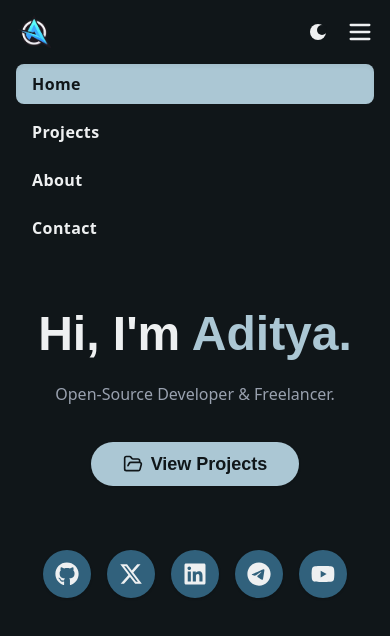
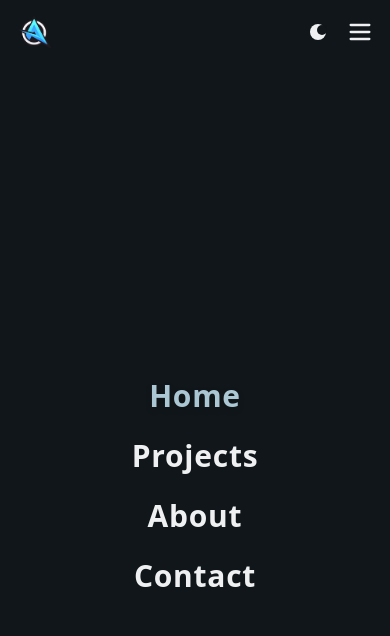
Before and after one commit to xditya/portfolio, a Next.js app: page / in a window 390 px wide. Both pictures are taken after a click on the button "Toggle navigation". Shown: the top 636 px of the page. Built offline with nearby package versions, Linux system fonts and the light colour scheme.

Commit message:
feat: implement GSAP animations for mobile menu in Navbar component

```diff
--- a/src/components/Navbar.tsx
+++ b/src/components/Navbar.tsx
@@ -1,13 +1,15 @@
 "use client";
-import React from "react";
+import React, { useEffect, useRef } from "react";
 import Image from "next/image";
 import Link from "next/link";
 import { useState } from "react";
 import { usePathname } from "next/navigation";
+import gsap from "gsap";
 
 export default function Navbar() {
   const [open, setOpen] = React.useState(false);
   const active = usePathname() || "/";
+  const mobileMenuRef = useRef<HTMLDivElement>(null);
 
   const navLinks = React.useMemo(
     () => [
@@ -18,6 +20,26 @@ export default function Navbar() {
     ],
     []
   );
+
+  useEffect(() => {
+    if (mobileMenuRef.current) {
+      if (open) {
+        gsap.to(mobileMenuRef.current, {
+          height: "100vh",
+          opacity: 1,
+          duration: 0.4,
+          ease: "power2.out",
+        });
+      } else {
+        gsap.to(mobileMenuRef.current, {
+          height: 0,
+          opacity: 0,
+          duration: 0.4,
+          ease: "power2.in",
+        });
+      }
+    }
+  }, [open]);
 
   return (
     <nav className="w-full fixed top-0 left-0 z-50 bg-[var(--background)]">
@@ -80,17 +102,21 @@ export default function Navbar() {
           </button>
         </div>
       </div>
-      {open && (
-        <div className="md:hidden bg-[var(--background)] px-4 pb-4 flex flex-col gap-2">
+      <div
+        ref={mobileMenuRef}
+        className="md:hidden fixed inset-0 bg-[var(--background)] overflow-hidden flex flex-col items-center justify-center bg-opacity-95"
+        style={{ height: 0, opacity: 0, top: "64px" }}
+      >
+        <div className="flex flex-col gap-6 items-center">
           {navLinks.map((link) => (
             <Link
               key={link.href}
               href={link.href}
-              className={`px-4 py-2 rounded-lg font-semibold text-base tracking-wide font-sans transition-colors duration-200 relative z-10
+              className={`text-3xl font-extrabold tracking-wide font-sans transition-colors duration-200
                 ${
                   active === link.href
-                    ? "bg-[var(--primary)] text-[var(--background)] shadow-inner"
-                    : "text-[var(--foreground)] hover:bg-[var(--accent)] hover:text-[var(--background)]"
+                    ? "text-[var(--primary)] drop-shadow-md"
+                    : "text-[var(--foreground)] hover:text-[var(--accent)]"
                 }
               `}
               onClick={() => setOpen(false)}
@@ -99,7 +125,7 @@ export default function Navbar() {
             </Link>
           ))}
         </div>
-      )}
+      </div>
     </nav>
   );
 }
@@ -128,7 +154,6 @@ function ThemeToggle() {
     >
       <span className="sr-only">Toggle theme</span>
       <span className="absolute inset-0 flex items-center justify-center">
-        {/* Animated sun/moon icon */}
         <svg
           className="transition-all duration-300"
           width="24"
@@ -144,7 +169,6 @@ function ThemeToggle() {
             fill={theme === "dark" ? "var(--foreground)" : "var(--primary)"}
             className="transition-all duration-300"
           />
-          {/* Sun rays */}
           <g
             className={`transition-all duration-300 ${
               theme === "dark" ? "opacity-0 scale-75" : "opacity-100 scale-100"
@@ -162,7 +186,6 @@ function ThemeToggle() {
             <line x1="4.93" y1="19.07" x2="6.34" y2="17.66" />
             <line x1="17.66" y1="6.34" x2="19.07" y2="4.93" />
           </g>
-          {/* Moon cutout */}
           {theme === "dark" && (
             <circle
               cx="16"
```
Also changed, not shown: src/app/page.tsx (+7 -0 lines).
